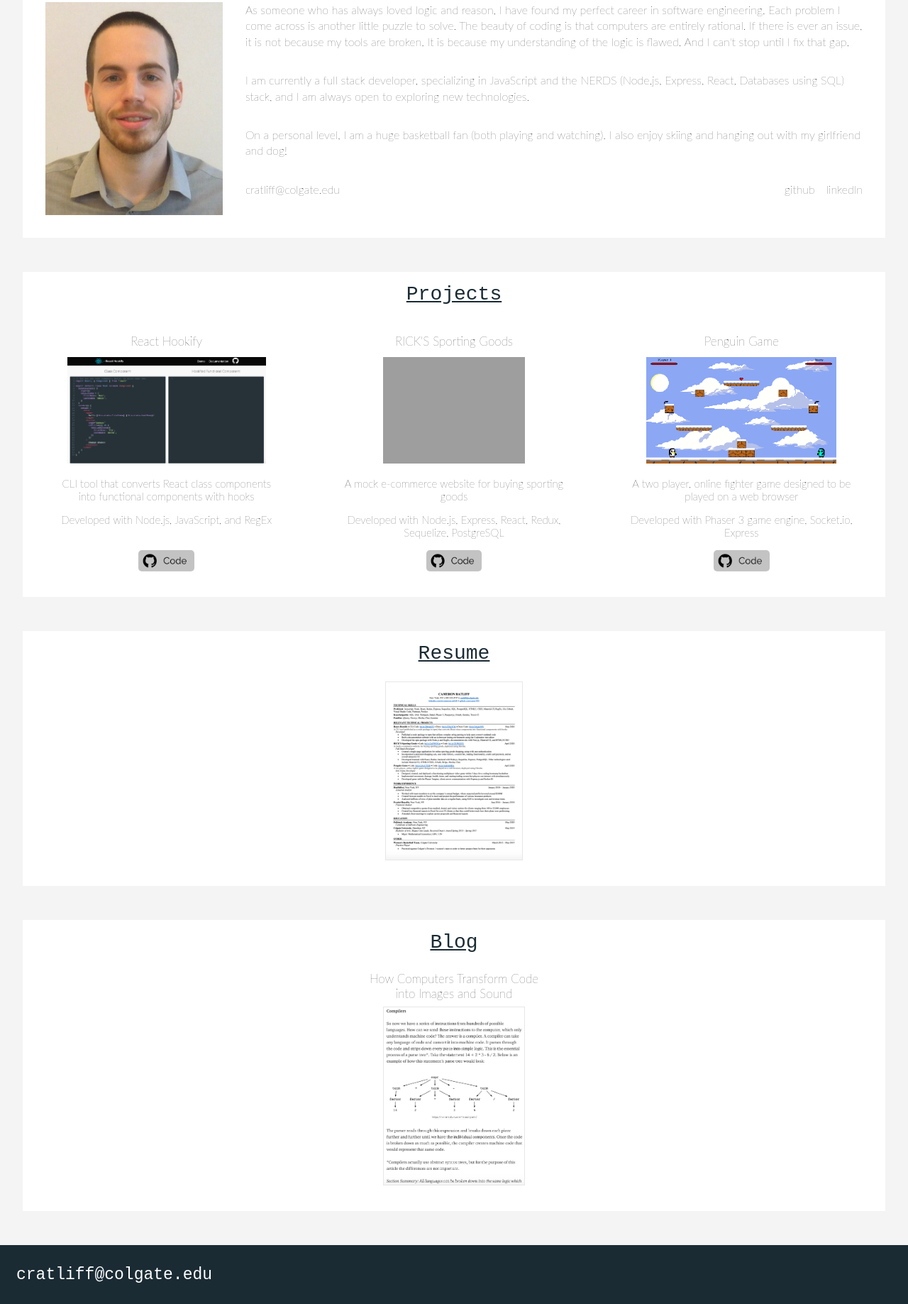
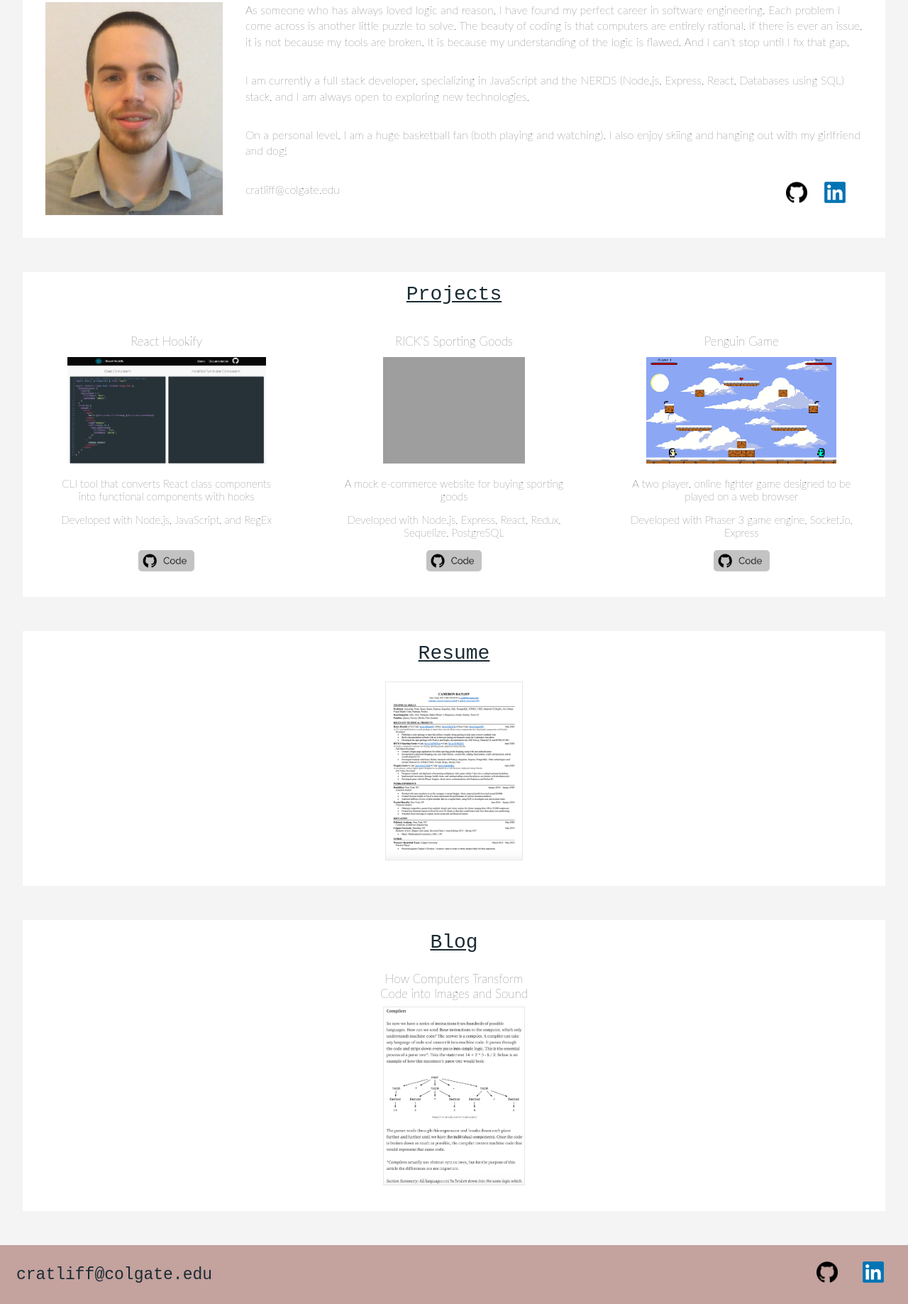
Before and after one commit to camr1993/camr1993.github.io, a plain HTML site: page index.html in a window 1280 px wide. Shown: the part 976-2813 px from the top of the page at 71% size. Drawn offline with Linux system fonts and the light colour scheme; grey boxes are pictures that could not be loaded.

Commit message:
added socials

```diff
--- a/index.html
+++ b/index.html
@@ -26,7 +26,7 @@
         <a id="about"></a>
         <div class="section-title">About</div>
         <div id="about-sub">
-          <img src="aboutImg.png" alt="" />
+          <img id="aboutImg" src="aboutImg.png" alt="" />
           <div id="about-words">
             <div>
               As someone who has always loved logic and reason, I have found my
@@ -48,9 +48,16 @@
             </div>
             <div class="about-me" id="contact">
               <div>cratliff@colgate.edu</div>
-              <div id="social">
-                <div id="github">github</div>
-                <div id="linkedin">linkedIn</div>
+              <div id="socials">
+                <a href="https://github.com/camr1993" target="_blank">
+                  <img id="github-logo" src="github-logo.png" alt="" />
+                </a>
+                <a
+                  href="https://www.linkedin.com/in/cameron-ratliff/"
+                  target="_blank"
+                >
+                  <img id="linkedIn-logo" src="linkedIn.png" alt="" />
+                </a>
               </div>
             </div>
           </div>
@@ -142,7 +149,14 @@
     </div>
     <div id="footer">
       <div>cratliff@colgate.edu</div>
-      <!-- <img id="github" src="github-logo.png" alt="" /> -->
+      <div id="socials">
+        <a href="https://github.com/camr1993" target="_blank">
+          <img id="github-logo" src="github-logo.png" alt="" />
+        </a>
+        <a href="https://www.linkedin.com/in/cameron-ratliff/" target="_blank">
+          <img id="linkedIn-logo" src="linkedIn.png" alt="" />
+        </a>
+      </div>
     </div>
   </body>
 </html>
--- a/style.css
+++ b/style.css
@@ -139,7 +139,7 @@ p {
   align-items: center;
 }
 
-#about-sub img {
+#aboutImg {
   height: 300px;
   padding-left: 2em;
 }
@@ -256,7 +256,7 @@ p {
   font-weight: lighter;
   font-size: 17px;
   margin-top: 1.5em;
-  width: 250px;
+  width: 230px;
   text-align: center;
 }
 
@@ -268,33 +268,33 @@ p {
   height: 60px;
   display: flex;
   align-items: center;
-  background-color: #1a2b34;
+  justify-content: space-between;
+  background-color: #c4a29e;
   font-size: 23px;
   padding-top: 0.5em;
   padding-bottom: 0.5em;
   padding-left: 1em;
   font-family: monospace;
-  color: white;
+  color: #1a2b34;
 }
 
-/* #github {
-  height: 30px;
-  background-color: grey;
-  border-radius: 50%;
-} */
+/* border-radius: 50%; */
 
 #contact {
   display: flex;
   justify-content: space-between;
 }
 
-#social {
+#socials {
   display: flex;
+  margin-right: 1.5em;
 }
 
-#github {
-  margin-right: 1em;
+#github-logo {
+  height: 30px;
+  margin-right: 1.5em;
 }
 
-#linkedin {
+#linkedIn-logo {
+  height: 30px;
 }
```
Also changed, not shown: linkedIn.png (added).
